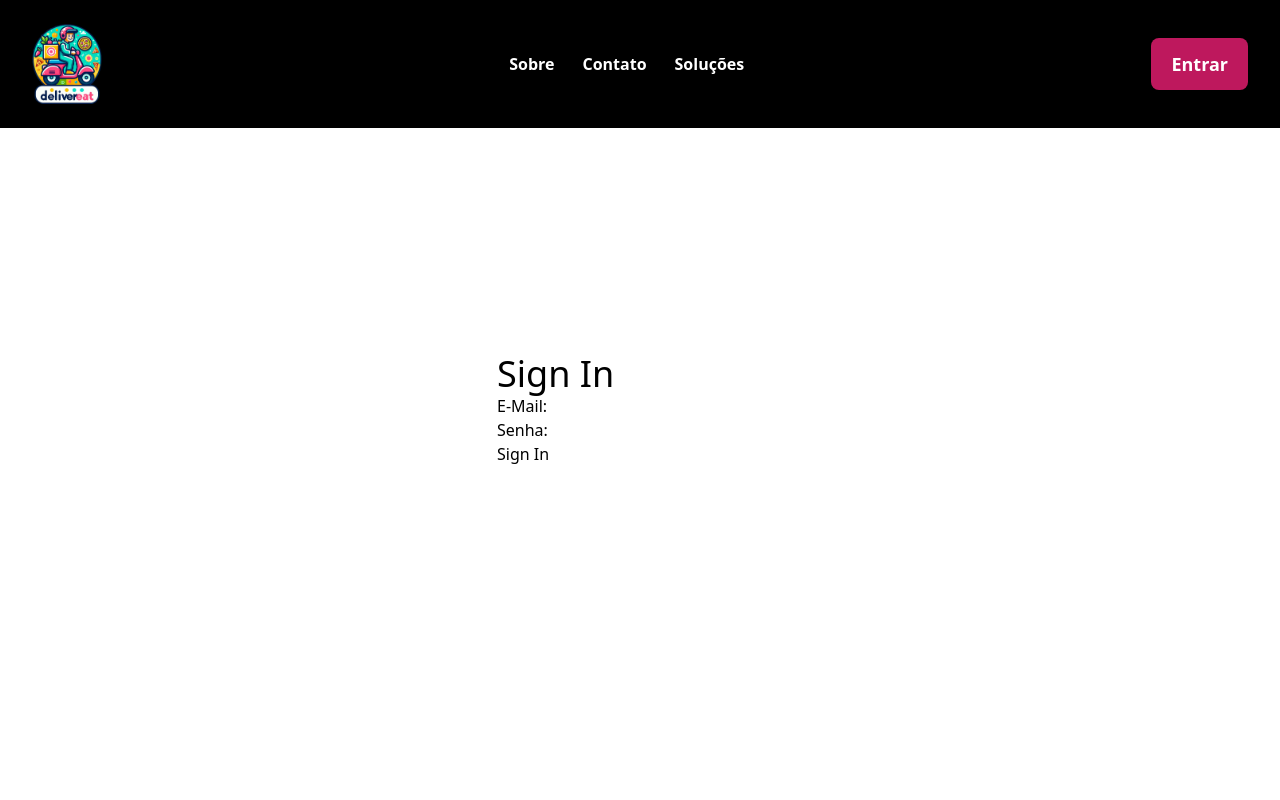
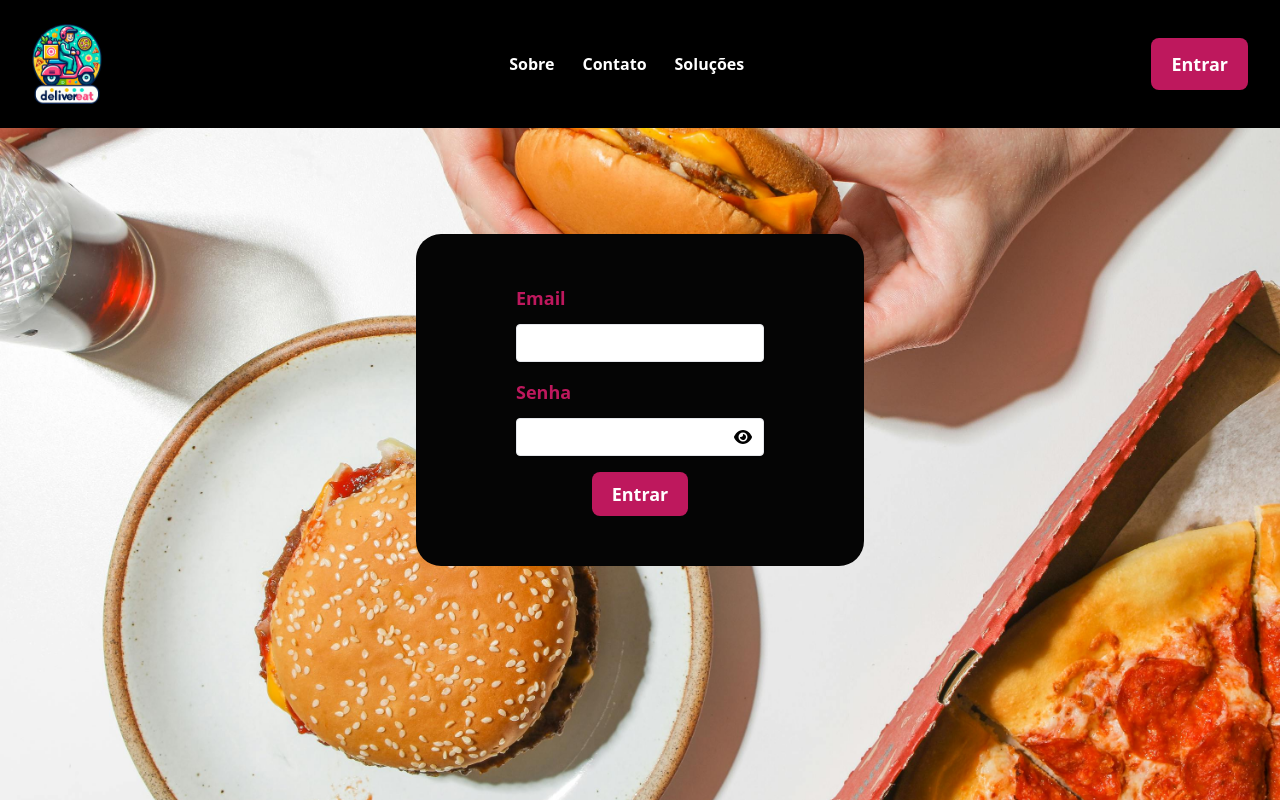
Before and after one commit to ThomBertelli/consumy, a Vue app: page /entrar in a window 1280 px wide. Built offline with nearby package versions, Linux system fonts and the light colour scheme.

Commit message:
Add background images and styles to signin and signup

```diff
--- a/src/auth.ts
+++ b/src/auth.ts
@@ -1,4 +1,5 @@
 import { storage } from './storage'
+
 
 function success(response, onSuccess) {
     response.json().then((json) => {
@@ -10,7 +11,10 @@ function success(response, onSuccess) {
 function failure(response, onFailure) {
     onFailure()
 }
-function loggedIn() {
+
+
+
+function isLoggedIn() {
     return Boolean(storage.get('token'))
 }
 function signOut(andThen = null) {
@@ -21,7 +25,7 @@ function signOut(andThen = null) {
     }
 }
 function currentUser() {
-    if (!loggedIn()) {
+    if (!isLoggedIn()) {
         return null
     }
     return {
@@ -56,9 +60,10 @@ async function signIn(email, password, onSuccess, onFailure) {
     })
 }
 
+
 export const auth = {
     signIn,
-    loggedIn,
+    isLoggedIn,
     currentUser,
     signOut
 }
--- a/src/components/HeaderComponent.vue
+++ b/src/components/HeaderComponent.vue
@@ -1,14 +1,19 @@
 <script setup lang="ts">
-import { RouterLink, RouterView } from 'vue-router'
+import { RouterLink, useRouter} from 'vue-router'
 import { auth } from '../auth'
 import { ref } from 'vue'
 
+const isLoggedIn = ref(auth.isLoggedIn())
 const currentUser = ref(auth.currentUser())
+const router = useRouter()
+
 
 const singOut = function () {
+    router.push('/')
     auth.signOut(() => {
-        currentUser.value = auth.currentUser()
+        isLoggedIn.value = auth.isLoggedIn()
     })
+
 }
 
 
@@ -33,10 +38,10 @@ const singOut = function () {
                 </div>
 
                 <div class="flex items-center gap-x-7">
-                    <template v-if="currentUser">
+                    <template v-if="isLoggedIn">
                         <h3>Olá, {{ currentUser.email }} !</h3>
                         <nav>
-                            <a @click="singOut">
+                            <a @click="singOut()">
                                 <button type="button"
                                     class="cursor-pointer bg-pink-700 hover:bg-pink-600 px-5 py-3 rounded-lg text-lg hover:scale-105">Sair</button>
                             </a>
--- a/src/components/SignIn.vue
+++ b/src/components/SignIn.vue
@@ -2,45 +2,98 @@
 import { useRouter } from 'vue-router'
 import { ref } from 'vue'
 import { auth } from '../auth'
+import Swal from 'sweetalert2'
+
 
 const router = useRouter()
 const email = defineModel('email')
 const password = defineModel('password')
 const awaiting = ref(false)
+const visibility = ref("password")
 
-function onSubmit(form) {
+
+const togglePasswordVisibility = () => {
+    visibility.value = visibility.value === 'password' ? 'text' : 'password';
+}
+
+function onSubmit() {
     awaiting.value = true
     auth.signIn(email.value, password.value, () => {
         awaiting.value = false
-        router.push('/')
-    },() => {
+        Swal.fire({
+            icon: "success",
+            text: "Sucesso!",
+            toast: true,
+            position: 'top-end',
+            showConfirmButton: false,
+            timer: 2000,
+            timerProgressBar: true,
+            width: 200,
+        }).then(() => {router.push('/') })
+
+    }, () => {
         awaiting.value = false
-        console.log("não foi dessa vez!")
+        Swal.fire({
+            icon: "error",
+            text: "Email ou senha incorretos!",
+            toast: true,
+            position: 'top-end',
+            showConfirmButton: false,
+            timer: 3000,
+            timerProgressBar: true,
+            width: 250,
+
+
+        })
     })
 }
 </script>
 
 <template>
-    <div class=" flex justify-center items-center h-screen w-screen">
-        <div>
-            <h1 class="mx-auto text-4xl mt-5">Sign In</h1>
-            <form @submit.prevent="onSubmit()">
+    <div class=" backimage flex flex-col justify-center items-center h-screen w-screen">
+        <form @submit.prevent="onSubmit()" class=" form-layout max-w-md mx-auto flex flex-col items-center">
+            <div class="mb-4">
+                <label for="email" class="block text-pink-700 text-lg font-bold mb-3">Email</label>
+                <input v-model="email" type="email" id="email" name="email"
+                    class="shadow appearance-none border rounded w-full py-2 px-3 text-gray-700 leading-tight focus:outline-none focus:shadow-outline"
+                    required>
+            </div>
+            <div class="mb-4 relative">
+                <label for="password" class="block text-pink-700 text-lg font-bold mb-3">Senha</label>
+
+                <div class=" flex items-center">
+                    <input v-model="password" :type="visibility" id="password" name="password"
+                        class="shadow appearance-none border rounded w-full py-2 px-3 text-gray-700 leading-tight focus:outline-none focus:shadow-outline"
+                        required>
+                    <a @click="togglePasswordVisibility" class="absolute right-3 cursor-pointer">
+                        <font-awesome-icon :icon="visibility === 'password' ? ['fas', 'eye'] : ['fas', 'eye-slash']" />
+                    </a>
+                </div>
+
+            </div>
+            <div v-show="!awaiting" class="flex items-center justify-between">
+                <button type="submit"
+                    class="font-bold text-white cursor-pointer bg-pink-700 hover:bg-pink-600 px-5 py-2 rounded-lg text-lg hover:scale-105">
+                    Entrar
+                </button>
+            </div>
+        </form>
+
+    </div>
+
+</template>
 
 
+<style scoped>
+    .backimage{
+        background-image: url('../assets/images/background_signin.png');
+        background-size: cover;
+    }
 
+    .form-layout{
+        background-color:rgb(5, 5, 5);
+        padding: 50px 100px;
+        border-radius: 25px;
+    }
 
-
-
-
-
-                <label>E-Mail: </label>
-                <input v-model="email" type="email"><br />
-                <label>Senha: </label>
-                <input v-model="password" type="password"><br />
-                <button type="submit" v-show="!awaiting">Sign In</button>
-            </form>
-        </div>
-    </div>
-</template>
-
-<style scoped></style>
+</style>
--- a/src/components/SignUp.vue
+++ b/src/components/SignUp.vue
@@ -23,40 +23,58 @@ const submitForm = () => {
 </script>
 
 <template>
-    <div class="flex justify-center items-center h-screen bg-blue-200">
-        <form @submit.prevent="submitForm" class="max-w-md mx-auto">
+    <div class="backimage flex justify-center items-center h-screen">
+        <form @submit.prevent="submitForm" class=" form-layout max-w-md mx-auto flex flex-col items-center">
             <div class="mb-4">
-                <label for="email" class="block text-gray-700 text-sm font-bold mb-2">Email</label>
+                <label for="email" class="block text-pink-700 text-lg font-bold mb-2">Email</label>
                 <input v-model="email" type="email" id="email" name="email"
                     class="shadow appearance-none border rounded w-full py-2 px-3 text-gray-700 leading-tight focus:outline-none focus:shadow-outline"
                     required>
             </div>
             <div class="mb-4 relative">
-                <label for="password" class="block text-gray-700 text-sm font-bold mb-2">Senha</label>
+                <label for="password" class="block text-pink-700 text-lg font-bold mb-2">Senha</label>
+                <div class="flex items-center">
                     <input v-model="password" :type="visibility" id="password" name="password"
                     class="shadow appearance-none border rounded w-full py-2 px-3 text-gray-700 leading-tight focus:outline-none focus:shadow-outline"
                     required>
-                <a @click="togglePasswordVisibility" class="absolute inset-y-0 right-0 px-2 py-9 cursor-pointer">
+                <a @click="togglePasswordVisibility" class="absolute right-3 cursor-pointer">
                     <font-awesome-icon :icon="visibility === 'password' ? ['fas', 'eye'] : ['fas', 'eye-slash']" />
                 </a>
                 </div>
+
+            </div>
             <div class="mb-4 relative">
-                <label for="confirmPassword" class="block text-gray-700 text-sm font-bold mb-2">Confirmação de
-                    Senha</label>
+                <label for="confirmPassword" class="block text-pink-700 text-lg font-bold mb-2">Confirmar Senha</label>
+                <div class=" flex items-center">
                     <input v-model="confirmPassword" :type="confirmVisibility" id="confirmPassword" name="confirmPassword"
                         class="shadow appearance-none border rounded w-full py-2 px-3 text-gray-700 leading-tight focus:outline-none focus:shadow-outline"
                         required>
-                <a @click="toggleConfirmPasswordVisibility" class="absolute inset-y-0 right-0 px-2 py-9 cursor-pointer">
+                    <a @click="toggleConfirmPasswordVisibility" class="absolute  right-3  cursor-pointer">
                         <font-awesome-icon
                             :icon="confirmVisibility === 'password' ? ['fas', 'eye'] : ['fas', 'eye-slash']" />
                     </a>
+
+                </div>
+
             </div>
             <div class="flex items-center justify-between">
                 <button type="submit"
-                    class="bg-blue-500 hover:bg-blue-700 text-white font-bold py-2 px-4 rounded focus:outline-none focus:shadow-outline">Cadastrar</button>
+                    class="font-bold text-white cursor-pointer bg-pink-700 hover:bg-pink-600 px-5 py-2 rounded-lg text-lg hover:scale-105">Cadastrar</button>
             </div>
         </form>
     </div>
 </template>
 
-<style scoped></style>
+<style scoped>
+    .backimage{
+        background-image: url('../assets/images/background_signup.png');
+        background-size: cover;
+    }
+
+    .form-layout{
+        background-color:rgb(5, 5, 5);
+        padding: 50px 100px;
+        border-radius: 25px;
+    }
+
+</style>
--- a/src/views/HomeView.vue
+++ b/src/views/HomeView.vue
@@ -7,7 +7,6 @@ import BannerComponent from '../components/BannerComponent.vue'
 
 <template>
     <div>
-        <HeaderComponent></HeaderComponent>
 
         <div class="flex justify-center items-center h-screen">
             <BannerComponent></BannerComponent>
```
Also changed, not shown: src/assets/images/background_signin.png (added), src/assets/images/background_signup.png (added). Lines whose indentation alone changed are shown as unchanged.
